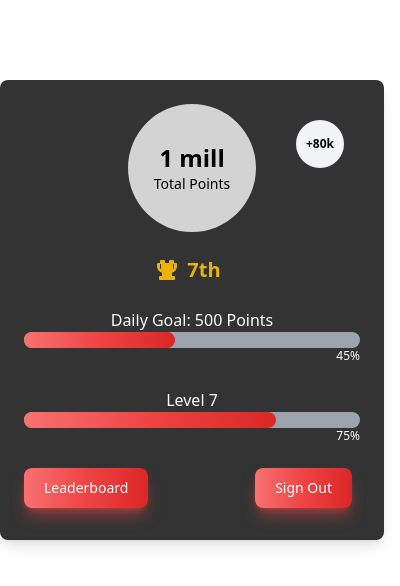
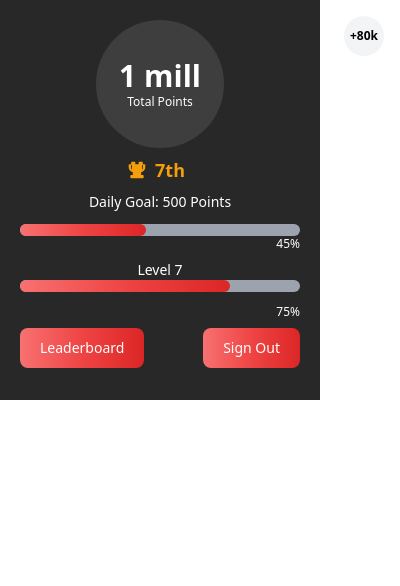
Before and after one commit to KaifHalak/Supabase-Hackathon, a browser extension: page popup.html in a window 400 px wide. Both pictures are taken after a click on the button "Login with Google". Drawn offline with nearby package versions, Linux system fonts and the light colour scheme.

Commit message:
Fixed some issue with the UI 2 (StatsScreen Display)

```diff
--- a/popup.html
+++ b/popup.html
@@ -4,44 +4,56 @@
     <meta charset="UTF-8" />
     <meta name="viewport" content="width=device-width, initial-scale=1.0" />
     <title>YouTube Productivity Tracker</title>
-    <link rel="stylesheet" href="input.css" />
-    <link href="output.css" rel="stylesheet" />
+    <link href="https://cdn.jsdelivr.net/npm/tailwindcss@2.2.19/dist/tailwind.min.css" rel="stylesheet">
+    <style>
+      body, html {
+          margin: 0;
+          padding: 0;
+          width: 320px;
+          height: 400px;
+          overflow: hidden;
+      }
+      #loginScreen {
+          width: 100%;
+          height: 100%;
+          display: flex;
+          align-items: center;
+          justify-content: center;
+      }
+      #statsScreen {
+          width: 100%;
+          height: 100%;
+          background-color: #282828;
+          padding: 20px;
+          box-sizing: border-box;
+          display: flex;
+          flex-direction: column;
+      }
+      .bg-lightgreyStats {
+          background-color: #3e3e3e;
+      }
+      .content-wrapper {
+          flex-grow: 1;
+          display: flex;
+          flex-direction: column;
+      }
+      .button-wrapper {
+          margin-top: auto;
+          padding-bottom: 20px;
+      }
+  </style>
 </head>
-  <body class=" min-h-screen">
+<body>
     <!-- Login Screen (UI 1) -->
-    <div
-      id="loginScreen"
-      class="flex items-center justify-center min-h-screen bg-red-600 p-6"
-    >
+    <div id="loginScreen" class="bg-red-600 p-6">
         <div class="text-center space-y-6 bg-white rounded-lg shadow-lg p-8 w-80">
-        <h1 class="text-2xl font-bold text-red-800">
-          Login to YouTube Productivity Tracker
-        </h1>
-        <button
-          id="loginButton"
-          class="flex items-center justify-center text-white bg-gradient-to-r from-blue-500 via-blue-600 to-blue-700 hover:bg-gradient-to-br focus:ring-4 focus:outline-none focus:ring-blue-300 dark:focus:ring-blue-800 shadow-lg shadow-blue-500/50 dark:shadow-lg dark:shadow-blue-800/80 font-medium rounded-lg text-sm px-5 py-2.5 text-center w-full"
-        >
-        <svg
-        class="w-5 h-5 mr-2"
-        viewBox="0 0 24 24"
-        xmlns="http://www.w3.org/2000/svg"
-      >
-        <path
-          d="M22.56 12.25c0-.78-.07-1.53-.2-2.25H12v4.26h5.92c-.26 1.37-1.04 2.53-2.21 3.31v2.77h3.57c2.08-1.92 3.28-4.74 3.28-8.09z"
-          fill="#4285F4"
-        />
-        <path
-          d="M12 23c2.97 0 5.46-.98 7.28-2.66l-3.57-2.77c-.98.66-2.23 1.06-3.71 1.06-2.86 0-5.29-1.93-6.16-4.53H2.18v2.84C3.99 20.53 7.7 23 12 23z"
-          fill="#34A853"
-        />
-        <path
-          d="M5.84 14.09c-.22-.66-.35-1.36-.35-2.09s.13-1.43.35-2.09V7.07H2.18C1.43 8.55 1 10.22 1 12s.43 3.45 1.18 4.93l2.85-2.22.81-.62z"
-          fill="#FBBC05"
-        />
-        <path
-          d="M12 5.38c1.62 0 3.06.56 4.21 1.64l3.15-3.15C17.45 2.09 14.97 1 12 1 7.7 1 3.99 3.47 2.18 7.07l3.66 2.84c.87-2.6 3.3-4.53 6.16-4.53z"
-          fill="#EA4335"
-        />
+            <h1 class="text-2xl font-bold text-red-800">Login to YouTube Productivity Tracker</h1>
+            <button id="loginButton" class="flex items-center justify-center text-white bg-gradient-to-r from-blue-500 via-blue-600 to-blue-700 hover:bg-gradient-to-br focus:ring-4 focus:outline-none focus:ring-blue-300 dark:focus:ring-blue-800 shadow-lg shadow-blue-500/50 dark:shadow-lg dark:shadow-blue-800/80 font-medium rounded-lg text-sm px-5 py-2.5 text-center w-full">
+                <svg class="w-5 h-5 mr-2" viewBox="0 0 24 24" xmlns="http://www.w3.org/2000/svg">
+                    <path d="M22.56 12.25c0-.78-.07-1.53-.2-2.25H12v4.26h5.92c-.26 1.37-1.04 2.53-2.21 3.31v2.77h3.57c2.08-1.92 3.28-4.74 3.28-8.09z" fill="#4285F4"/>
+                    <path d="M12 23c2.97 0 5.46-.98 7.28-2.66l-3.57-2.77c-.98.66-2.23 1.06-3.71 1.06-2.86 0-5.29-1.93-6.16-4.53H2.18v2.84C3.99 20.53 7.7 23 12 23z" fill="#34A853"/>
+                    <path d="M5.84 14.09c-.22-.66-.35-1.36-.35-2.09s.13-1.43.35-2.09V7.07H2.18C1.43 8.55 1 10.22 1 12s.43 3.45 1.18 4.93l2.85-2.22.81-.62z" fill="#FBBC05"/>
+                    <path d="M12 5.38c1.62 0 3.06.56 4.21 1.64l3.15-3.15C17.45 2.09 14.97 1 12 1 7.7 1 3.99 3.47 2.18 7.07l3.66 2.84c.87-2.6 3.3-4.53 6.16-4.53z" fill="#EA4335"/>
                 </svg>
                 Login with Google
             </button>
@@ -49,62 +61,54 @@
     </div>
 
     <!-- Main Stats Screen (UI 2) -->
-    <div
-      id="statsScreen"
-      class="text-center space-y-6 p-6 w-96 shadow-lg rounded-lg bg-lightblackStats text-white   mt-20"
-      style="display: none;"
-    >
-    <div class="relative">
-        <div class="flex justify-center items-center bg-lightgreyStats text-black w-32 h-32 rounded-full mx-auto mb-4">
+    <div id="statsScreen" class="text-center text-white h-full w-full" style="display: none;">
+      <div class="content-wrapper space-y-4">
+            <div class="flex justify-center items-center bg-lightgreyStats text-white w-32 h-32 rounded-full mx-auto mb-2">
                 <div class="text-center">
-            <p class="text-2xl font-bold">1 mill</p>
-            <p class="text-sm">Total Points</p>
+                    <p class=" text-3xl font-bold">1 mill</p>
+                    <p class="text-xs">Total Points</p>
+                </div>
+            </div>
+            <div class="absolute bg-gray-100 text-black rounded-full flex items-center justify-center w-10 h-10 top-0 right-4">
+                <p class="text-xs font-bold">+80k</p>
             </div>
         </div>
 
-        <div class="absolute bg-gray-100 text-black rounded-full flex items-center justify-center w-12 h-12 top-4 right-4 z-10">
-          <p class="text-xs font-bold text-center">+80k</p>
-        </div>
+        <div class="flex justify-center items-center text-yellow-500 mb-2">
+            <svg class="w-5 h-5" fill="currentColor" viewBox="0 0 24 24">
+                <path d="M21 5h-2V3a1 1 0 00-1-1h-3a1 1 0 00-1 1v2h-4V3a1 1 0 00-1-1H6a1 1 0 00-1 1v2H3a1 1 0 00-1 1v2a7 7 0 005 6.7V18H5a1 1 0 00-1 1v2a1 1 0 001 1h14a1 1 0 001-1v-2a1 1 0 00-1-1h-2v-3.3A7 7 0 0022 8V6a1 1 0 00-1-1zM5 8V6h1v5.72A5.002 5.002 0 015 8zm14 0a5.002 5.002 0 01-1 3.72V6h1v2z"></path>
+            </svg>
+            <p class="text-lg font-bold ml-2 mr-2">7th</p>
         </div>
 
-      <div class="flex justify-center items-center text-yellow-500 mb-4">
-        <svg class="w-6 h-6" fill="currentColor" viewBox="0 0 24 24">
-          <path
-            d="M21 5h-2V3a1 1 0 00-1-1h-3a1 1 0 00-1 1v2h-4V3a1 1 0 00-1-1H6a1 1 0 00-1 1v2H3a1 1 0 00-1 1v2a7 7 0 005 6.7V18H5a1 1 0 00-1 1v2a1 1 0 001 1h14a1 1 0 001-1v-2a1 1 0 00-1-1h-2v-3.3A7 7 0 0022 8V6a1 1 0 00-1-1zM5 8V6h1v5.72A5.002 5.002 0 015 8zm14 0a5.002 5.002 0 01-1 3.72V6h1v2z"
-          ></path>
-        </svg>
-        <p class="text-xl font-bold ml-2 mr-2">7th</p>
-      </div>
-
-      <div class="mb-4">
-        <p>Daily Goal: 500 Points</p>
-        <div class="bg-gray-400 rounded-full h-4 w-full">
-          <div class="bg-gradient-to-r from-red-400 via-red-500 to-red-600 hover:bg-gradient-to-br h-4 rounded-full" style="width: 45%"></div>
+        <div class="mb-2">
+            <p class="text-sm mb-3">Daily Goal: 500 Points</p>
+            <div class="bg-gray-400 rounded-full h-3 w-full">
+                <div class="bg-gradient-to-r from-red-400 via-red-500 to-red-600 hover:bg-gradient-to-br h-3 rounded-full" style="width: 45%"></div>
             </div>
             <p class="text-right text-xs">45%</p>
         </div>
 
-      <div class="mb-4">
-        <p>Level 7</p>
-        <div class="bg-gray-400 rounded-full h-4 w-full">
-          <div class="bg-gradient-to-r from-red-400 via-red-500 to-red-600 hover:bg-gradient-to-br h-4 rounded-full" style="width: 75%"></div>
+        <div class="mb-2">
+            <p class="text-sm">Level 7</p>
+            <div class="bg-gray-400 rounded-full h-3 w-full mb-3">
+                <div class="bg-gradient-to-r from-red-400 via-red-500 to-red-600 hover:bg-gradient-to-br h-3 rounded-full" style="width: 75%"></div>
             </div>
             <p class="text-right text-xs">75%</p>
         </div>
 
-
-      <div class="flex justify-between mt-4">
-        <button id = "leaderBoardButton" class="text-white bg-gradient-to-r from-red-400 via-red-500 to-red-600 hover:bg-gradient-to-br focus:ring-4 focus:outline-none focus:ring-red-300 dark:focus:ring-red-800 shadow-lg shadow-red-500/50 dark:shadow-lg dark:shadow-red-800/80 font-medium rounded-lg text-sm px-5 py-2.5 text-center me-2 mb-2">
+        <div class="button-wrapper flex justify-between mt-2">
+          <button id="leaderBoardButton" class="text-white bg-gradient-to-r from-red-400 via-red-500 to-red-600 hover:bg-gradient-to-br focus:ring-4 focus:outline-none focus:ring-red-300 dark:focus:ring-red-800 font-medium rounded-lg text-sm px-5 py-2.5 text-center me-2 mb-2">
               Leaderboard
           </button>
-        <button id = "signOutButton" class="text-white bg-gradient-to-r from-red-400 via-red-500 to-red-600 hover:bg-gradient-to-br focus:ring-4 focus:outline-none focus:ring-red-300 dark:focus:ring-red-800 shadow-lg shadow-red-500/50 dark:shadow-lg dark:shadow-red-800/80 font-medium rounded-lg text-sm px-5 py-2.5 text-center me-2 mb-2">
+          <button id="signOutButton" class="text-white bg-gradient-to-r from-red-400 via-red-500 to-red-600 hover:bg-gradient-to-br focus:ring-4 focus:outline-none focus:ring-red-300 dark:focus:ring-red-800 font-medium rounded-lg text-sm px-5 py-2.5 text-center me-2 mb-2">
               Sign Out
           </button>
+      </div>
   </div>
 </div>
 
     <script src="popup.js"></script>
     <script src="UserStats.js"></script>
-
 </body>
 </html>
```
Lines whose indentation alone changed are shown as unchanged.
